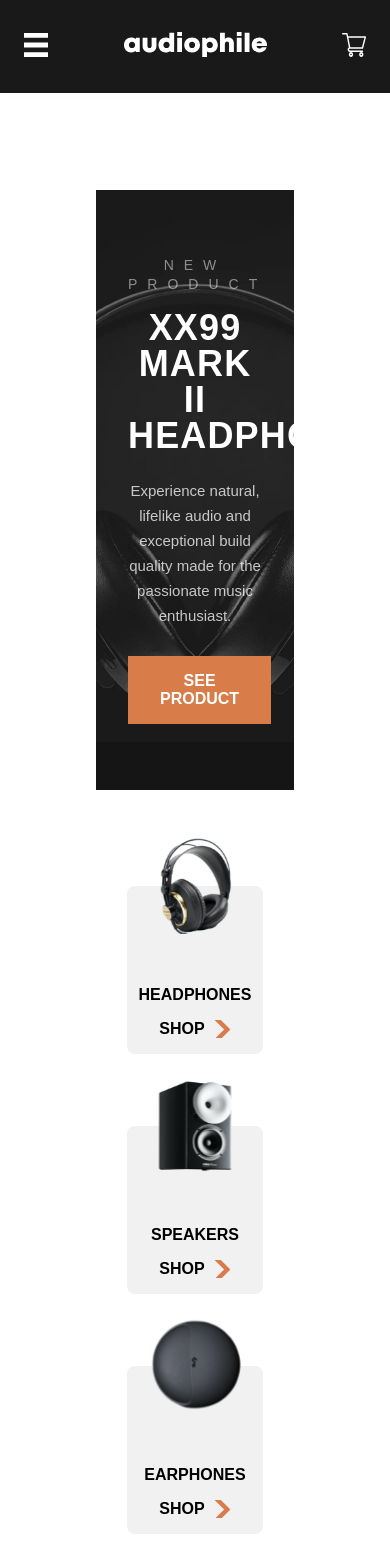
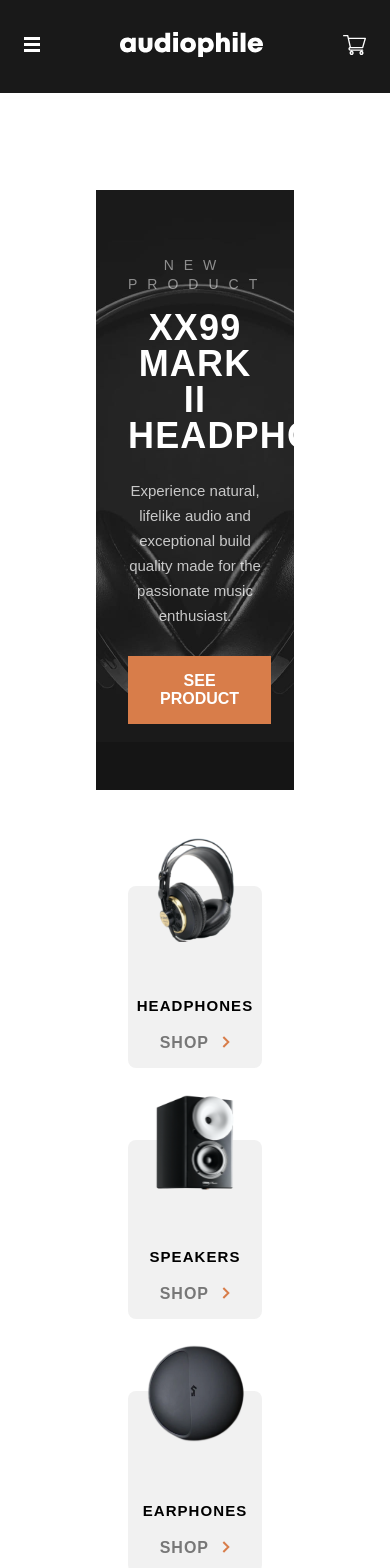
Before and after one commit to nikoescobal/e-commerce-app, a Next.js app: page / in a window 390 px wide. Shown: the top 1568 px of the page. Built offline with nearby package versions, Linux system fonts and the light colour scheme.

Commit message:
Fixed Hero styling for mobile, added styling for mobile ProductCategories and CategoryCard, modified ButtonWithIcon

```diff
--- a/app/globals.css
+++ b/app/globals.css
@@ -85,6 +85,19 @@ body {
   overflow-x: hidden;
   font-family: 'Manrope', sans-serif;
 }
+
+img,
+svg {
+  width: 100% !important;
+  height: auto;
+  user-drag: none;
+  user-select: none;
+  -moz-user-select: none;
+  -webkit-user-drag: none;
+  -webkit-user-select: none;
+  -ms-user-select: none;
+}
+
 /*
 body {
   color: rgb(var(--foreground-rgb));
--- a/components/atoms/ButtonWithIcon/ButtonWithIcon.js
+++ b/components/atoms/ButtonWithIcon/ButtonWithIcon.js
@@ -1,7 +1,7 @@
 // components/ButtonWithIcon/ButtonWithIcon.js
 import React from 'react';
 import Button from '../Button/Button';
-import Icon from '../Icon/Icon'; // Adjust the import path as needed
+import Icon from '../Icon/Icon';
 import Image from '../Image/Image';
 import styles from './ButtonWithIcon.module.scss';
 
@@ -29,7 +29,7 @@ const ButtonWithIcon = ({
       disabled={disabled}
       {...props}
     >
-      {children}
+      <span className={styles.text}>{children}</span>
       {iconSrc && (
         <Image
           src={iconSrc}
--- a/components/atoms/ButtonWithIcon/ButtonWithIcon.module.scss
+++ b/components/atoms/ButtonWithIcon/ButtonWithIcon.module.scss
@@ -1,6 +1,9 @@
 // components/ButtonWithIcon/ButtonWithIcon.module.scss
+.text {
+  opacity: 0.5;
+}
+
 .icon {
-  margin-left: 0.5rem; // adjust the spacing as needed
-  border-top-right-radius: 4px;
-  object-fit: cover;
+  margin-left: 0.83rem;
+  // object-fit: cover;
 }
--- a/components/atoms/Image/Image.js
+++ b/components/atoms/Image/Image.js
@@ -1,12 +1,23 @@
-// atoms/Image/Image.js
 import NextImage from 'next/image';
+import cn from 'classnames';
+import styles from './Image.module.scss'; // Assuming you have a corresponding SCSS file
 
-const Image = ({ src, alt, layout, ...props }) => {
-  // Determine if the source is an SVG, and handle accordingly
+const Image = ({ src, alt, layout, className, ...props }) => {
   const isSVG = src.includes('.svg');
+
+  // Combine custom class names with the SVG class conditionally
+  const imageClass = cn({
+    [styles.svgImage]: isSVG,
+    [className]: className,
+  });
+
   const imageProps = isSVG ? {} : { layout: layout || 'fill' };
 
-  return <NextImage src={src} alt={alt} {...imageProps} {...props} />;
+  return (
+    <div className={imageClass}>
+      <NextImage src={src} alt={alt} {...imageProps} {...props} />
+    </div>
+  );
 };
 
 export default Image;
--- a/components/atoms/Image/Image.module.scss
+++ b/components/atoms/Image/Image.module.scss
@@ -0,0 +1,7 @@
+.svgImage {
+  width: 100%;
+
+  img {
+    width: 100%;
+  }
+}
--- a/components/molecules/CategoryCard/CategoryCard.js
+++ b/components/molecules/CategoryCard/CategoryCard.js
@@ -50,7 +50,7 @@ const CategoryCard = ({ title, imageUrl }) => {
           color="text-color-dark"
           fontWeight="bold"
           textAlign="center"
-          variant="p"
+          variant="h6"
           className={styles.title}
         >
           {title.toUpperCase()}
--- a/components/molecules/CategoryCard/CategoryCard.module.scss
+++ b/components/molecules/CategoryCard/CategoryCard.module.scss
@@ -11,6 +11,8 @@
 
 .title {
   color: $text-color-dark;
+  font-size: 0.9375rem;
+  letter-spacing: 0.06694rem;
 }
 
 .imageContainer {
@@ -35,10 +37,10 @@
 // }
 
 .shopButton {
-  //   opacity: 0.5;
   background-color: transparent;
   display: flex;
   justify-content: center;
   align-items: center;
   color: $color-dark;
+  letter-spacing: 0.0625rem;
 }
--- a/components/organisms/Header/Header.js
+++ b/components/organisms/Header/Header.js
@@ -4,9 +4,6 @@ import cn from 'classnames';
 import Image from '../../atoms/Image/Image';
 
 const Header = ({ isBorderVisible }) => {
-  // Conditional class for the border
-  const borderClass = cn(styles.border, { [styles.visible]: isBorderVisible });
-
   // List of navigation items, this could also come from a prop or state
   const navItems = ['Headphones', 'Speakers', 'Earphones'];
 
@@ -53,8 +50,7 @@ const Header = ({ isBorderVisible }) => {
         </div>
       </nav>
 
-      {/* Conditional Border */}
-      <div className={borderClass}></div>
+      <div className={styles.border}></div>
     </header>
   );
 };
--- a/components/organisms/Hero/Hero.module.scss
+++ b/components/organisms/Hero/Hero.module.scss
@@ -13,7 +13,7 @@
   z-index: 1;
 
   @include md {
-    min-height: 50rem; // Adjust for larger screens based on your design
+    min-height: 100%; // Adjust for larger screens based on your design
   }
 }
 
@@ -42,7 +42,7 @@
   overflow: hidden; // Ensures the image doesn't exceed the div container
 
   @include md {
-    height: 50rem; // Adjust to match the hero section
+    // height: 50rem; // Adjust to match the hero section
   }
 }
 
@@ -50,7 +50,7 @@
   object-fit: cover;
   width: 100%;
   transform: translateY(-3rem);
-  height: auto; // 'auto' will maintain the aspect ratio of the image
+  height: 100%;
 }
 
 .content {
```
Also changed, not shown: public/assets/icons/arrow-right.svg (added).
